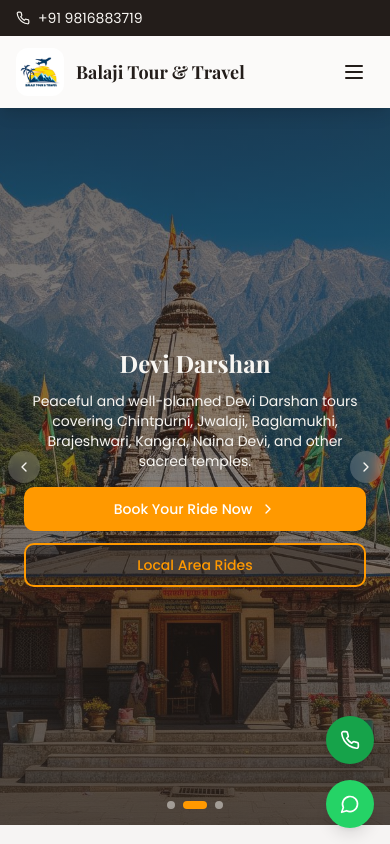
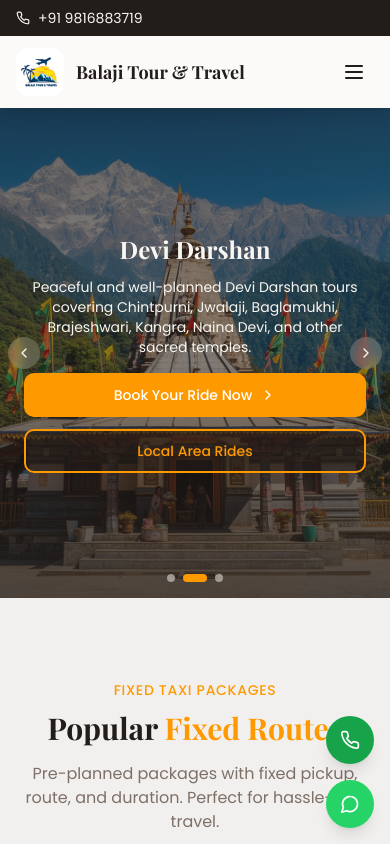
Before and after one commit to Lovelydehar3/Kuldeep-Tour-and-Travel, a React (Vite) app: page / in a window 390 px wide. Shown: the top 844 px of the page. Built offline with nearby package versions, Linux system fonts and the light colour scheme; the HTML template or start-up script is replaced by a standard one; a web font is replaced by a local one.

Commit message:
fix: reduce hero height on mobile, move Station Transfers after Explore Himachal

```diff
--- a/src/components/home/HeroSlider.tsx
+++ b/src/components/home/HeroSlider.tsx
@@ -53,7 +53,7 @@ const HeroSlider = () => {
   const slide = slides[currentSlide];
 
   return (
-    <section className="relative h-[85vh] min-h-[400px] sm:min-h-[500px] md:min-h-[600px] overflow-hidden">
+    <section className="relative h-[58vh] sm:h-[85vh] min-h-[340px] sm:min-h-[500px] md:min-h-[600px] overflow-hidden">
       {/* Active Slide (render only one image to avoid downloading hidden slides) */}
       <div key={slide.id} className="absolute inset-0 animate-fade-in">
         <OptimizedImage
--- a/src/pages/Index.tsx
+++ b/src/pages/Index.tsx
@@ -23,14 +23,14 @@ const Index = () => {
       {/* 1. Hero Slider */}
       <HeroSlider />
 
-    {/* 2. Reach Stations */}
-      <ReachStations />
-
-      {/* 3. Fixed Packages */}
+    {/* 2. Fixed Packages */}
       <FixedPackagesSection />
 
-      {/* 4. Explore Himachal */}
+      {/* 3. Explore Himachal */}
       <DestinationsPreview />
+
+      {/* 4. Station & Airport Transfers */}
+      <ReachStations />
 
       {/* 5. Book Now */}
       <BookNowSection />
```
